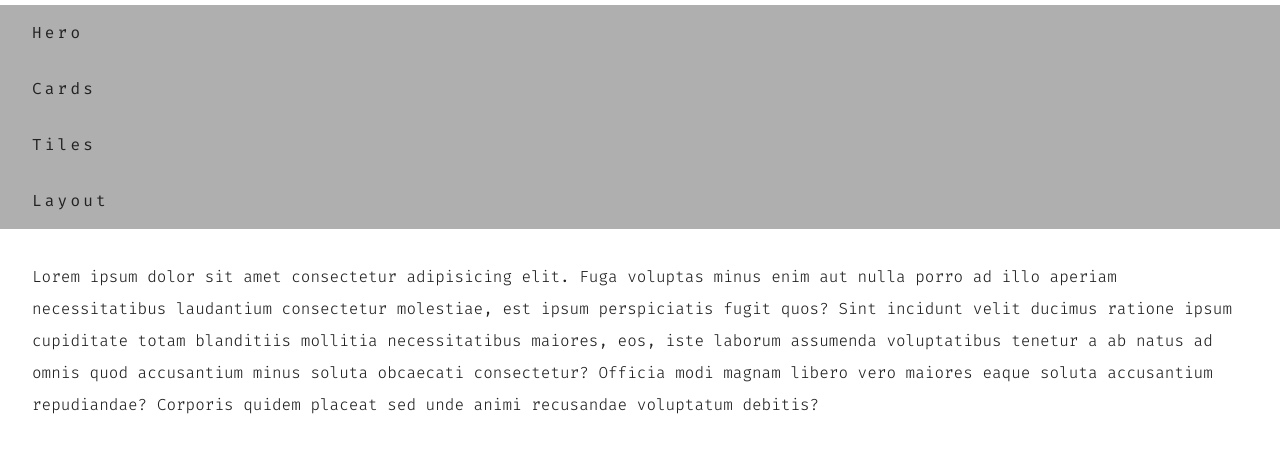
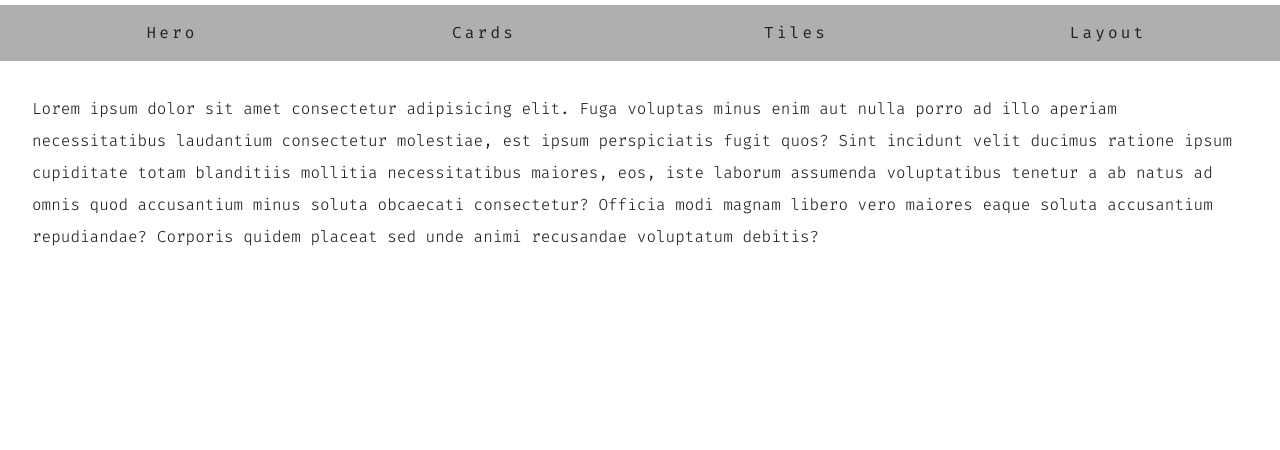
Before and after one commit to dkimhw/practice-grid-css, a plain HTML site: page layout.html in a window 1280 px wide. Shown: the part 47-497 px from the top of the page. Drawn offline with Linux system fonts and the light colour scheme.

Commit message:
Add media queries to navbar layout

```diff
--- a/styles.css
+++ b/styles.css
@@ -286,7 +286,7 @@ p {
   }
 }
 
-/* Layour */
+/* Layout */
 
 .header {
   background: var(--primaryColor);
@@ -345,3 +345,19 @@ p {
 .footer p {
   font-size: 1.2rem;
 }
+
+.main {
+  min-height: 100vh;
+  display: grid;
+  grid-template-columns: 1fr;
+  grid-template-rows: auto auto 1fr auto auto;
+}
+
+@media screen and (min-width: 768px) {
+  .navbar ul {
+    display: grid;
+    grid-template-columns: repeat(4, 1fr);
+    grid-column-gap: 2rem;
+    justify-items: center;
+  }
+}
```
